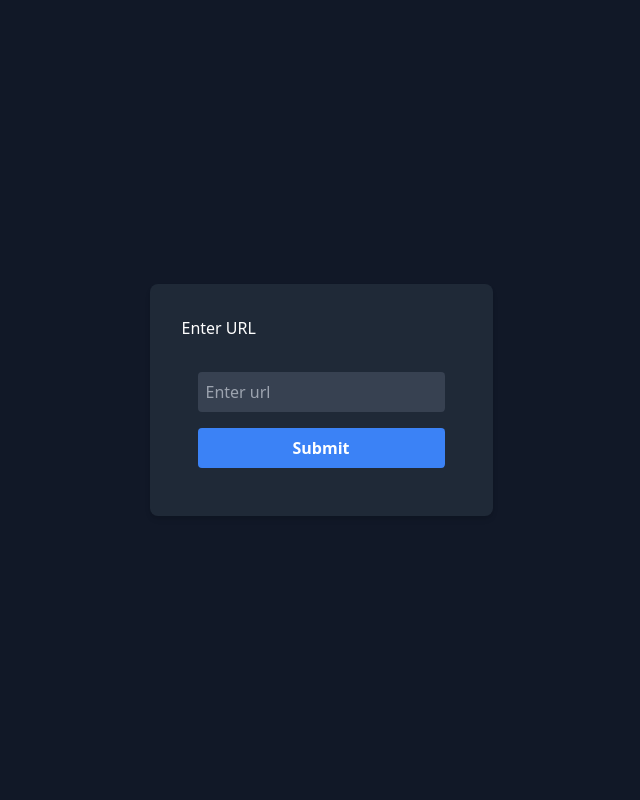
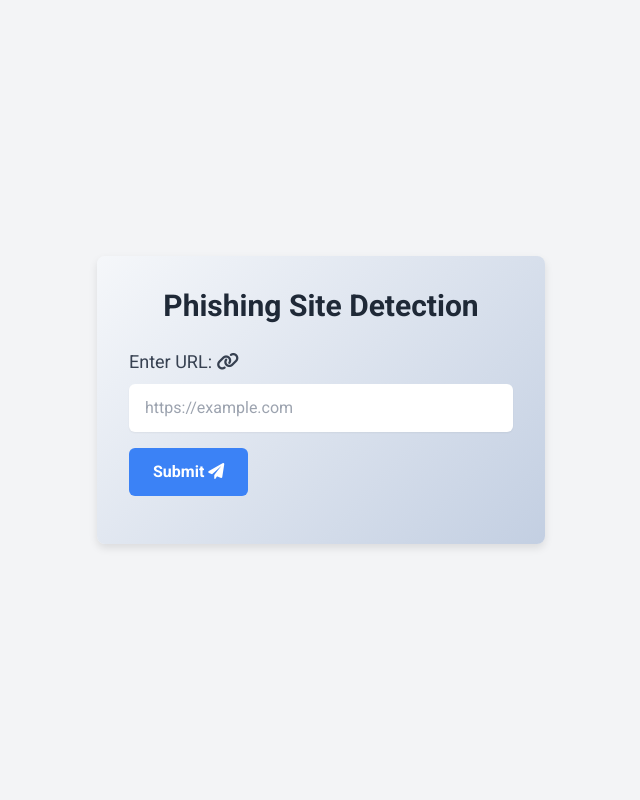
Before and after one commit to BLANKatGITHUB/phising-detection, a Flask app: page / in a window 1280 px wide. Shown: the whole page, without its empty margins (319-959 px from the left). Run offline with Flask 3, Linux system fonts and the light colour scheme; parts of the project's set-up code (start-up, migrations or seed data) failed here and were passed over; some libraries are stand-ins or nearby versions.

Commit message:
Added new styling

```diff
--- a/templates/index.html
+++ b/templates/index.html
@@ -1,22 +1,61 @@
 <!DOCTYPE html>
 <html lang="en">
-  <head>
-    <meta charset="UTF-8" />
-    <meta name="viewport" content="width=device-width, initial-scale=1.0" />
-    <script src="https://cdn.tailwindcss.com"></script>
-    <title>Phising Site Detection</title>
-  </head>
+<head>
+    <meta charset="UTF-8">
+    <meta name="viewport" content="width=device-width, initial-scale=1.0">
+    <title>Phishing Site Detection</title>
+    <link href="https://cdn.jsdelivr.net/npm/tailwindcss@2.2.19/dist/tailwind.min.css" rel="stylesheet">
+    <link href="https://fonts.googleapis.com/css2?family=Roboto:wght@400;700&display=swap" rel="stylesheet">
+    <link rel="stylesheet" href="https://cdnjs.cloudflare.com/ajax/libs/font-awesome/6.0.0/css/all.min.css">
+    <style>
+        body {
+            font-family: 'Roboto', sans-serif;
+        }
 
-  <body class="bg-gray-900 flex justify-center items-center h-screen">
-    <div class="text-white bg-gray-800 rounded-lg p-8 shadow-md">
-      <h3>Enter URL</h3>
-      <form action="/url" method="post" class="mt-4 p-4 flex flex-col gap-4">
-        <input type="text" name="url" placeholder="Enter url" class="bg-gray-700 text-white p-2 rounded">
-        <input type="submit" value="Submit" class="bg-blue-500 hover:bg-blue-700 text-white font-bold py-2 px-4 rounded">
-      </form>
-      {% if prediction %}
-        <h2> The URL is {{prediction}}</h2>
-      {% endif %}
+        .container {
+            background: linear-gradient(135deg, #f5f7fa, #c3cfe2);
+            animation: gradientBG 15s ease infinite;
+        }
+
+        @keyframes gradientBG {
+            0% {
+                background-position: 0% 50%;
+            }
+            50% {
+                background-position: 100% 50%;
+            }
+            100% {
+                background-position: 0% 50%;
+            }
+        }
+
+        .form-container {
+            box-shadow: 0 4px 8px rgba(0, 0, 0, 0.1);
+        }
+
+        .btn-primary {
+            transition: transform 0.3s ease, box-shadow 0.3s ease;
+        }
+
+        .btn-primary:hover {
+            transform: translateY(-3px);
+            box-shadow: 0 6px 12px rgba(0, 0, 0, 0.2);
+        }
+    </style>
+</head>
+<body class="bg-gray-100 h-screen flex items-center justify-center">
+    <div class="container bg-gradient-to-r from-blue-100 to-blue-300 p-8 rounded-lg shadow-md w-full max-w-md form-container">
+        <h1 class="text-3xl font-bold text-gray-800 text-center mb-6">Phishing Site Detection</h1>
+        <form action="/url" method="post" class="mb-4">
+            <div class="mb-4">
+                <label for="url" class="block text-lg font-medium text-gray-700 mb-2">Enter URL: <i class="fas fa-link"></i></label>
+                <input type="text" name="url" id="url" required class="mt-1 block w-full px-4 py-3 rounded-md border-gray-300 shadow-sm focus:border-blue-500 focus:ring focus:ring-blue-500 focus:ring-opacity-50" placeholder="https://example.com">
+            </div>
+            <button type="submit" class="btn-primary bg-blue-500 hover:bg-blue-700 text-white font-bold py-3 px-6 rounded-md focus:outline-none focus:shadow-outline">Submit <i class="fas fa-paper-plane"></i></button>
+        </form>
+        {% if prediction %}
+            <p class="text-lg text-gray-700 mt-4">The URL is: <span class="font-bold">{{ prediction }}</span></p>
+        {% endif %}
     </div>
-  </body>
+</body>
 </html>
```
Also changed, not shown: 1 other file.
